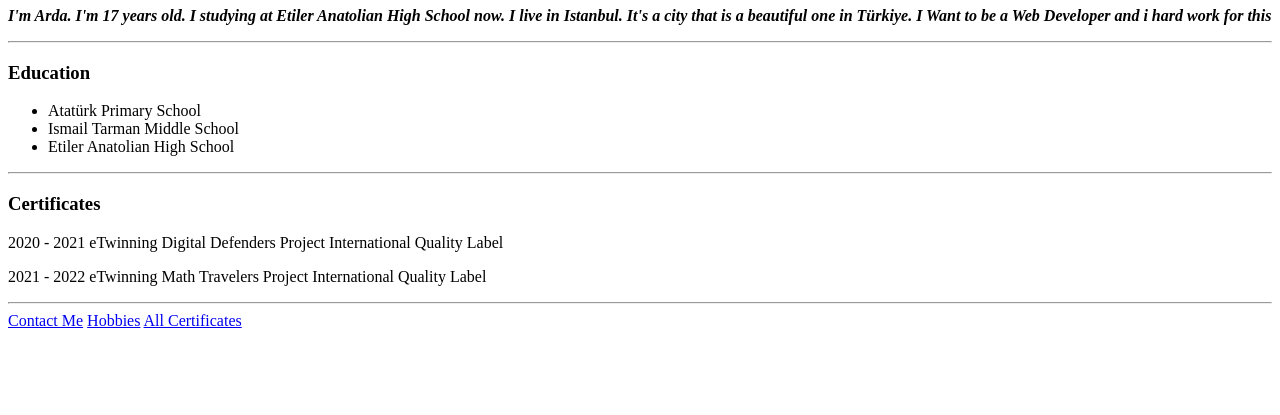
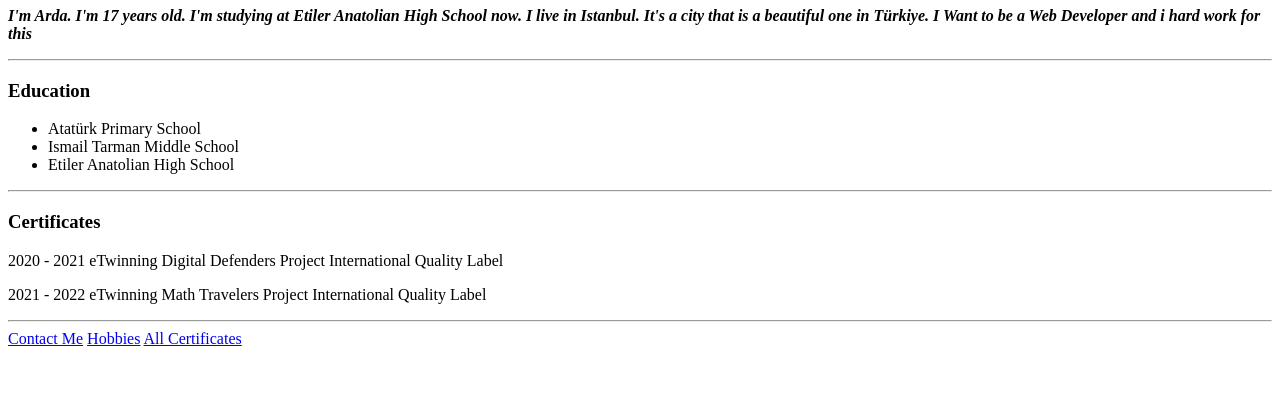
Before and after one commit to Guffoo/cv, a plain HTML site: page index.html in a window 1280 px wide. Shown: the part 385-800 px from the top of the page. Drawn offline with Linux system fonts and the light colour scheme.

Commit message:
Update index.html

```diff
--- a/index.html
+++ b/index.html
@@ -8,7 +8,7 @@
     <img src="https://hosting.photobucket.com/images/i/Guffinn/b2fb70ab-d124-4019-893b-763c3079021d.png?width=590&height=590&fit=bounds" alt="photo">
     <h1>Arda Kuluz</h1>
 
-            <p> <em> <strong> I'm Arda. I'm 17 years old. I studying at Etiler Anatolian High School now. I live in Istanbul. It's a city that is a beautiful one in Türkiye. I Want to be a Web Developer and i hard work for this </strong> </em> </p>
+            <p> <em> <strong> I'm Arda. I'm 17 years old. I'm studying at Etiler Anatolian High School now. I live in Istanbul. It's a city that is a beautiful one in Türkiye. I Want to be a Web Developer and i hard work for this </strong> </em> </p>
         <hr>
     <h3>Education</h3>
         <ul>
```
